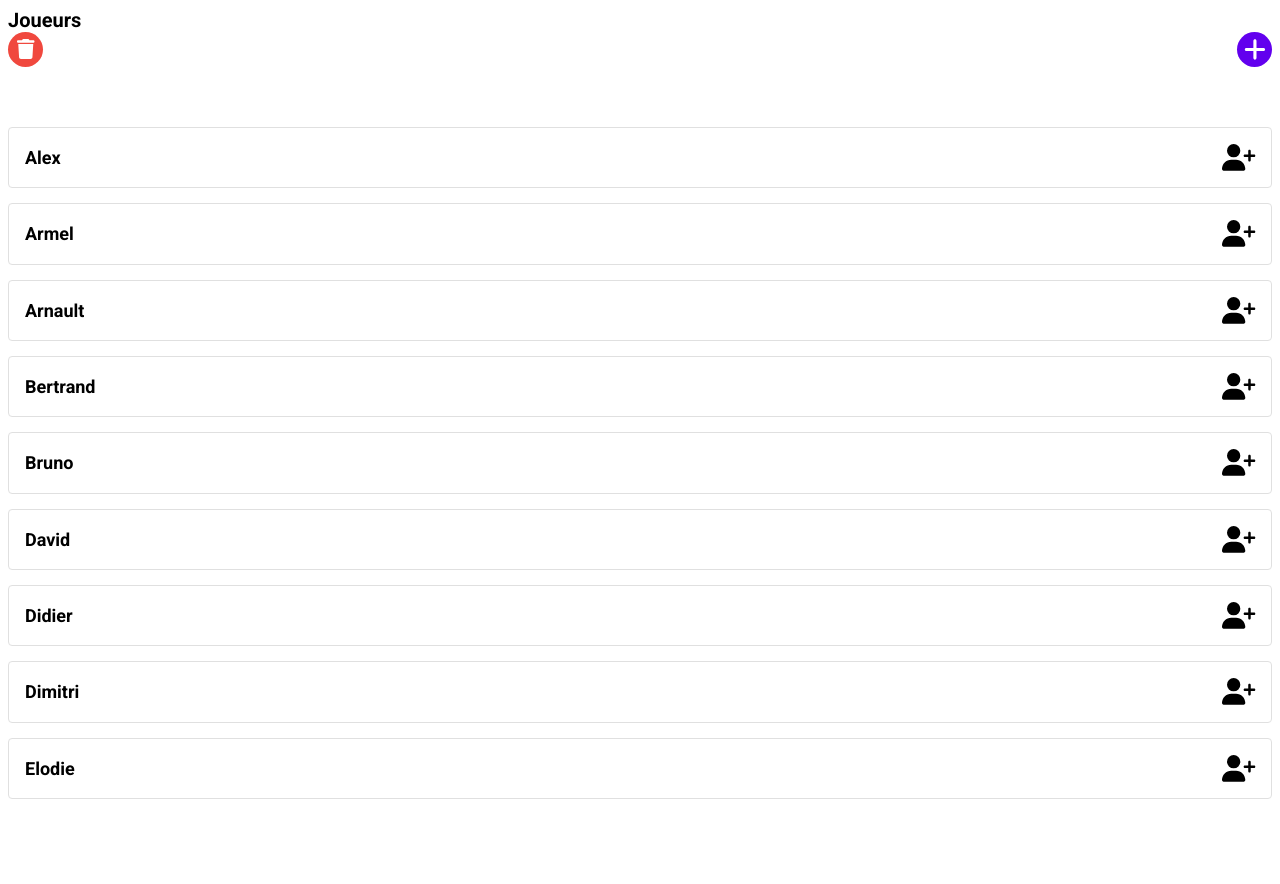
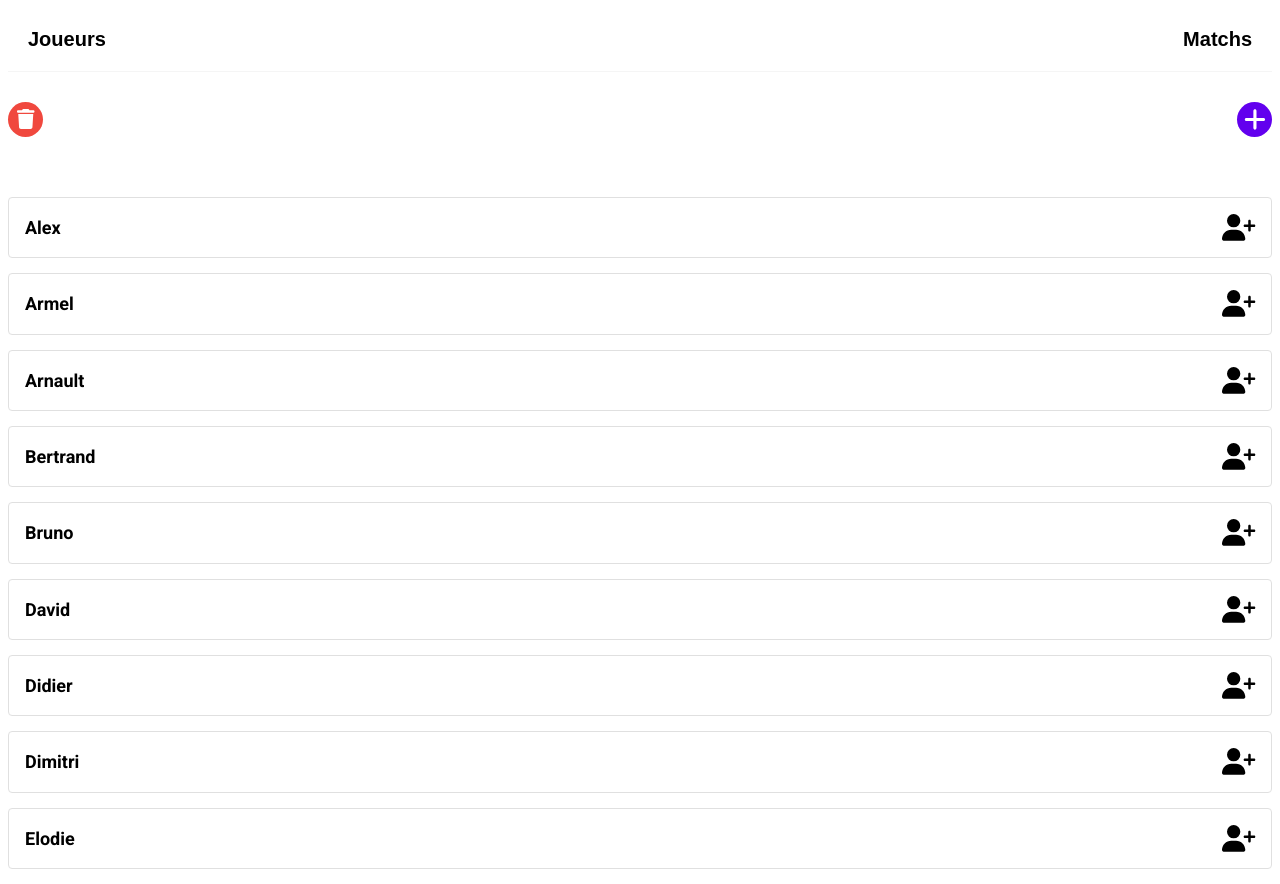
Before and after one commit to dav-daz/fous-du-volants-app, a Vue app: page / in a window 1280 px wide. Before the commit the page ends 814 px from the top, so only its background shows below. Built offline with nearby package versions, Linux system fonts and the light colour scheme.

Commit message:
Onglets - initialisation

```diff
--- a/src/App.vue
+++ b/src/App.vue
@@ -4,21 +4,32 @@
   <HelloWorld msg="Welcome to Your Vue.js App"/>
   -->
 
-  <p class="players-title">{{ texts.nbr_joueurs_select }} <span class="badge" v-if="nbrSelectedPlayers">{{ nbrSelectedPlayers }}</span></p>
 
+  <!--
   <players @total-selected-players="totalSelectedPlayers" ></players>
+  <matchsHome></matchsHome>
+  -->
+<div class="tabs">
+  <button class="btn btn-icon players-title" @click="currentTab = 'players'">{{ texts.nbr_joueurs_select }} <span class="badge" v-if="nbrSelectedPlayers">{{ nbrSelectedPlayers }}</span></button>
+  <button class="btn btn-icon" @click="currentTab = 'matchsHome'">Matchs</button>
+</div>
 
+<div class="main-content">
+  <component :is="currentTab" @total-selected-players="totalSelectedPlayers"></component>
+</div>
 
 </template>
 
 <script>
 import content from '@/data/content.json';
 import players from "@/components/players";
+import matchsHome from "@/components/matchsHome";
 
 export default {
   name: 'App',
   components: {
-    players
+    players,
+    matchsHome
   },
   data() {
     return {
@@ -28,7 +39,8 @@ export default {
       playersSelected: [],
       registeredPersons : content.registeredPersons,
       newPlayers: [],
-      nbrSelectedPlayers:''
+      nbrSelectedPlayers: '',
+      currentTab: 'players'
     }
   },
   mounted() {
@@ -81,11 +93,25 @@ export default {
 
 <style lang="scss">
 #app {
+  .tabs {
+    display: flex;
+    justify-content: space-between;
+    padding: 2rem;
+    border-bottom: 1px solid $c-grey;
+
+    .btn {
+      font-size: 2rem;
+      font-weight: 700;
+    }
+  }
+
+  .main-content {
+    margin-top: 3rem;
+  }
+
   .players-title {
     position: relative;
     display: inline-block;
-    font-size: 2rem;
-    font-weight: 700;
 
     .badge {
       position: absolute;
--- /dev/null
+++ b/src/components/matchsHome.vue
@@ -0,0 +1,13 @@
+<template>
+Matchs Home
+</template>
+
+<script>
+export default {
+  name: "matchsHome.vue"
+}
+</script>
+
+<style scoped>
+
+</style>
```
